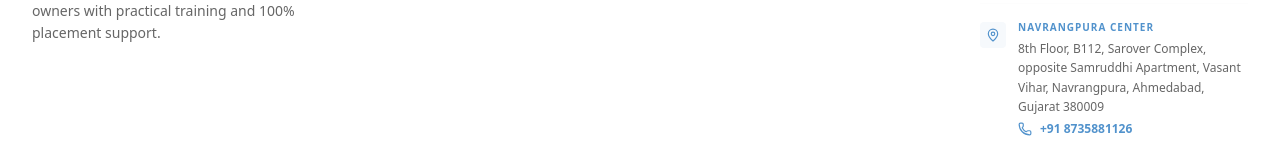
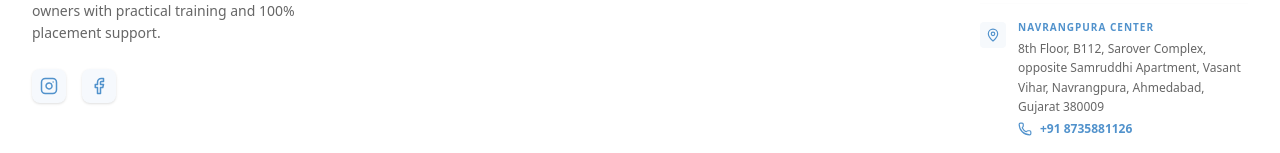
Before and after one commit to Ayushi4974/Rexmyze, a Next.js app: page / in a window 1280 px wide. Shown: the part 5933-6086 px from the top of the page. Built offline with nearby package versions, Linux system fonts and the light colour scheme.

Commit message:
Add Instagram and Facebook social icons to footer

```diff
--- a/src/components/shared/footer.tsx
+++ b/src/components/shared/footer.tsx
@@ -1,6 +1,6 @@
 import Link from "next/link";
 import Image from "next/image";
-import { Mail, Phone, MapPin } from "lucide-react";
+import { Mail, Phone, MapPin, Instagram, Facebook } from "lucide-react";
 
 export default function Footer() {
   return (
@@ -22,6 +22,14 @@ export default function Footer() {
               Empowering students, professionals, and business owners with
               practical training and 100% placement support.
             </p>
+            <div className="flex items-center gap-4 pt-2">
+              <a href="https://instagram.com/rexmyze" target="_blank" rel="noopener noreferrer" className="p-2 rounded-lg bg-primary/5 text-primary hover:bg-primary hover:text-white transition-all shadow-sm">
+                <Instagram size={18} />
+              </a>
+              <a href="https://facebook.com/rexmyze" target="_blank" rel="noopener noreferrer" className="p-2 rounded-lg bg-primary/5 text-primary hover:bg-primary hover:text-white transition-all shadow-sm">
+                <Facebook size={18} />
+              </a>
+            </div>
           </div>
 
           {/* Quick Links */}
```
